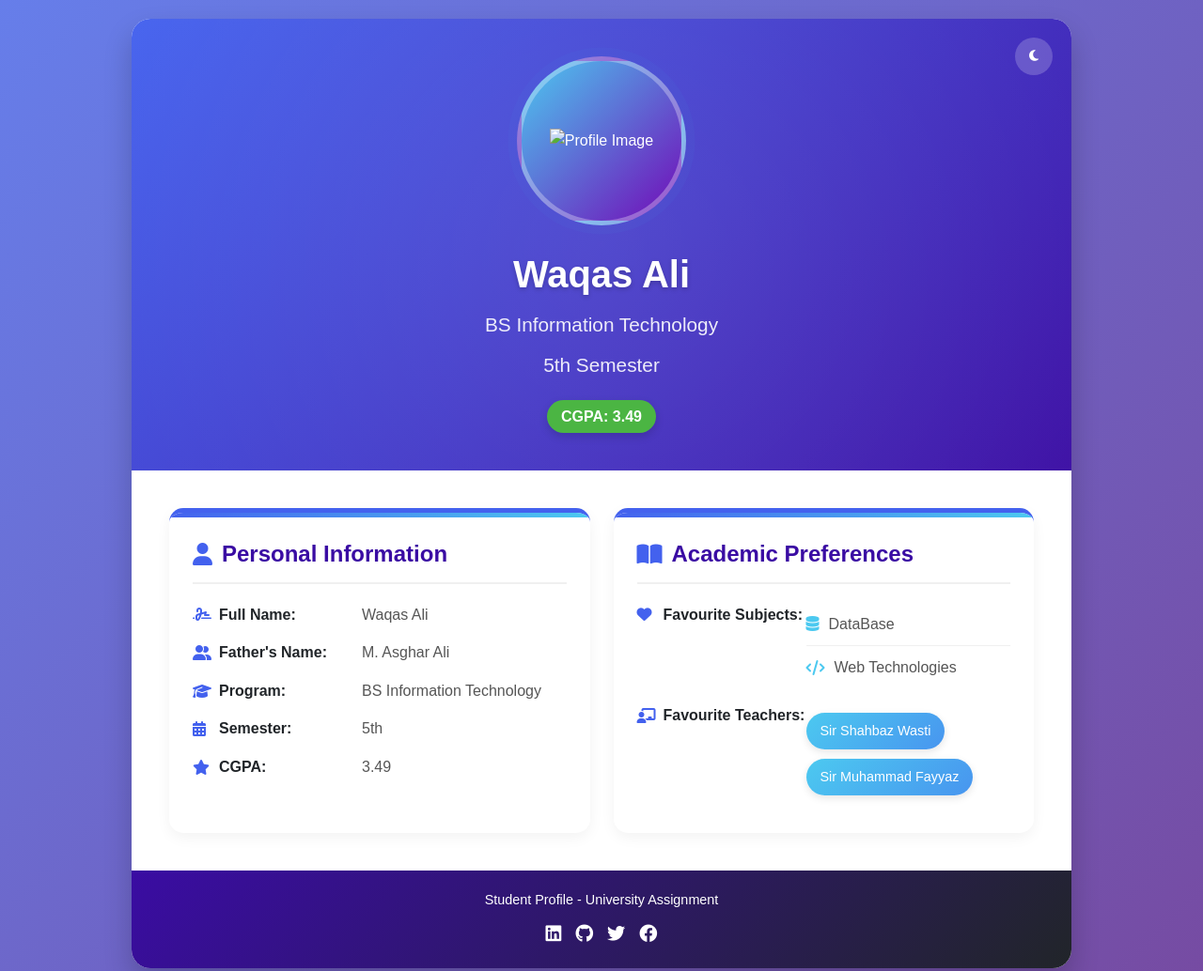
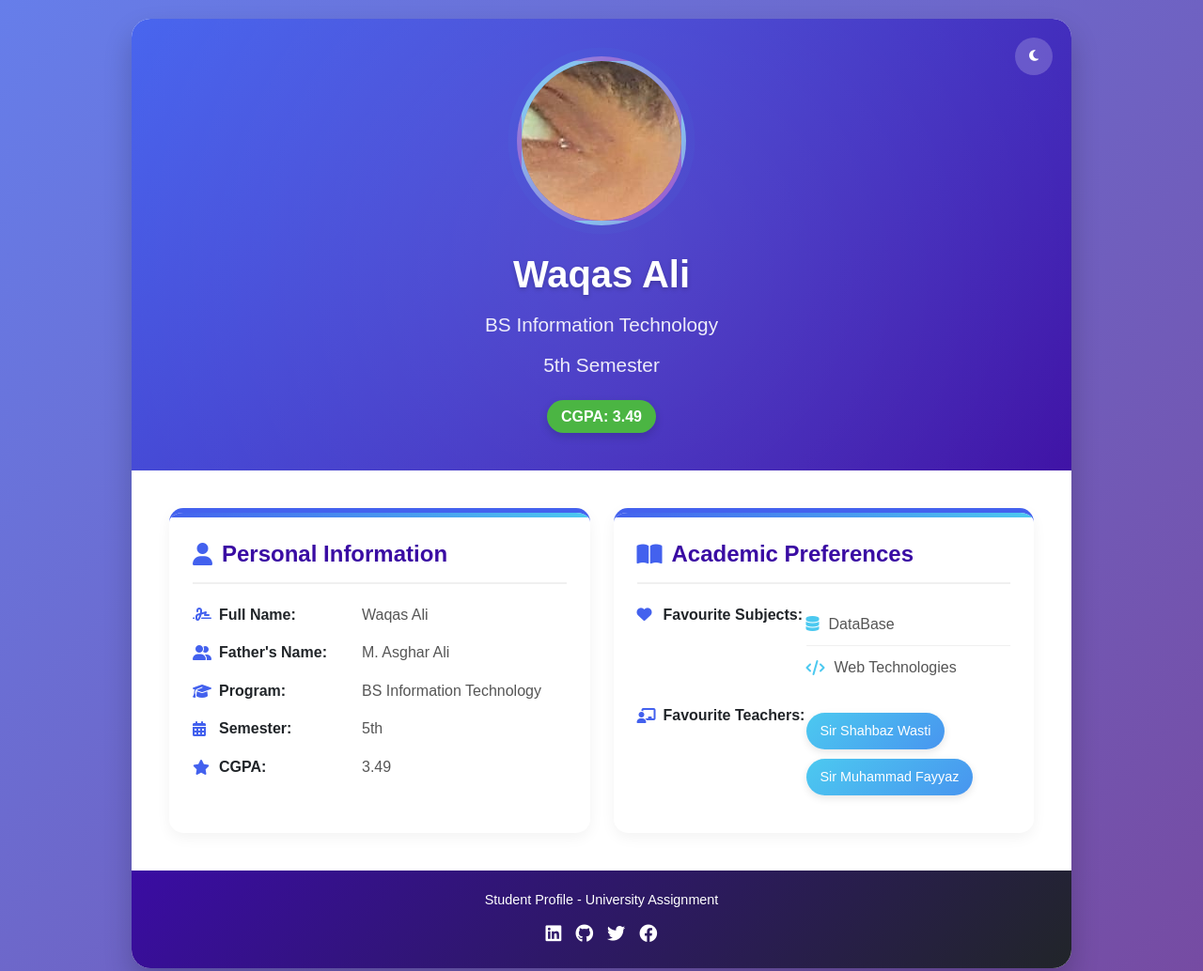
Before and after one commit to waqasali-dev/profile, a plain HTML site: page index.html in a window 1280 px wide. Shown: the top 1034 px of the page at 94% size. Drawn offline with Linux system fonts and the light colour scheme.

Commit message:
profile image format was set

```diff
--- a/index.html
+++ b/index.html
@@ -357,7 +357,7 @@
                 <div class="profile-img-container pulse">
                     <!-- Image placeholder - replace with your image -->
                     <div class="img-placeholder">
-                        <image src="waqas.jpg" alt="Profile Image">
+                        <image src="waqas.jpeg" alt="Profile Image">
                     </div>
                 </div>
                 <h1>Waqas Ali</h1>
```
